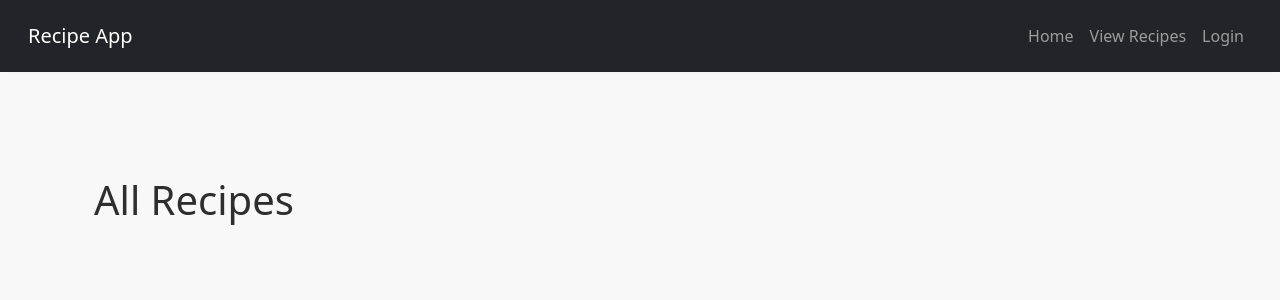
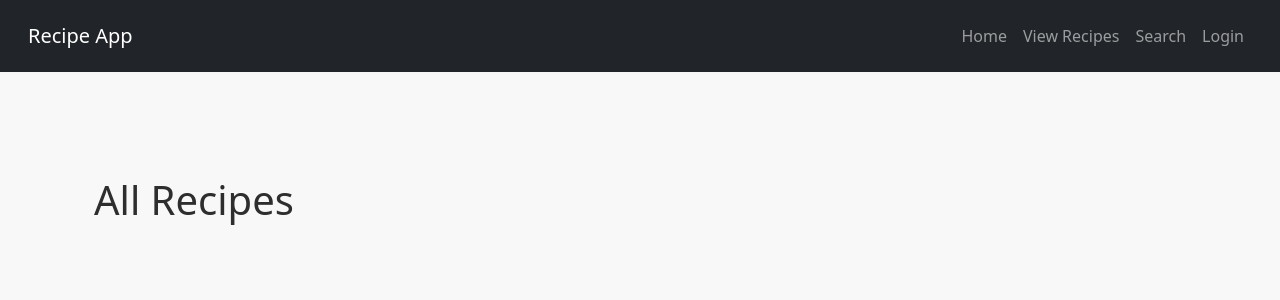
Before and after one commit to x-lamprocapnos-x/A2_Recipe_App, a Django app: page /recipes/ in a window 1280 px wide. Shown: the top 300 px of the page. Run offline with Django 4.2, Linux system fonts and the light colour scheme; data that the repository does not hold is empty; some web fonts are replaced.

Commit message:
Updated base.html - added search page navigation

```diff
--- a/src/templates/base.html
+++ b/src/templates/base.html
@@ -30,6 +30,7 @@
                     <li class="nav-item"><a class="nav-link" href="{% url 'recipes:recipes_home' %}">Home</a></li>
                     <li class="nav-item"><a class="nav-link" href="{% url 'recipes:recipe_list' %}">View Recipes</a>
                     </li>
+                    <li class="nav-item"><a class="nav-link" href="{% url 'recipes:recipe_search'%}">Search</a> </li>
                     <!-- add more nav items if needed -->
                 </ul>
                 <ul class="navbar-nav">
```
